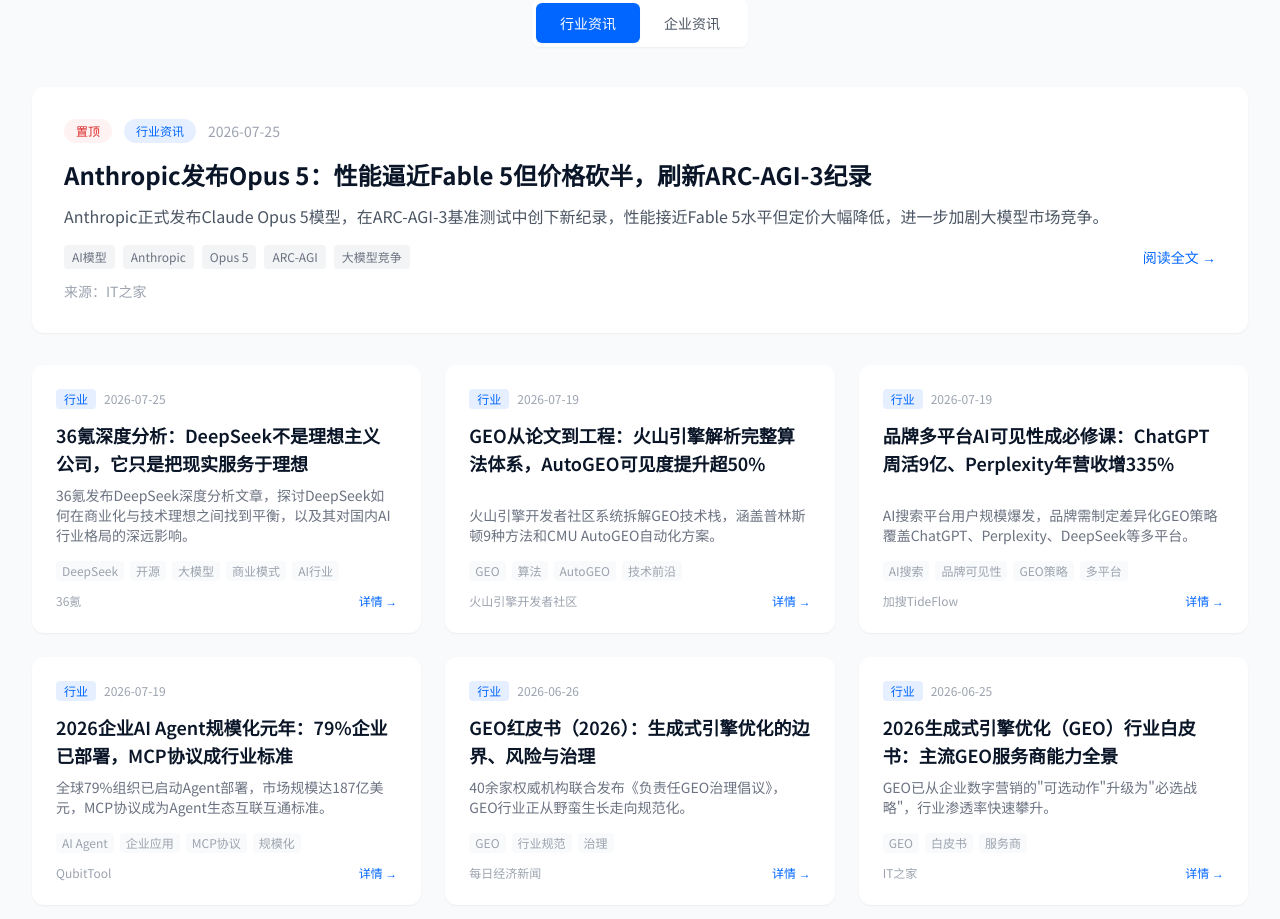
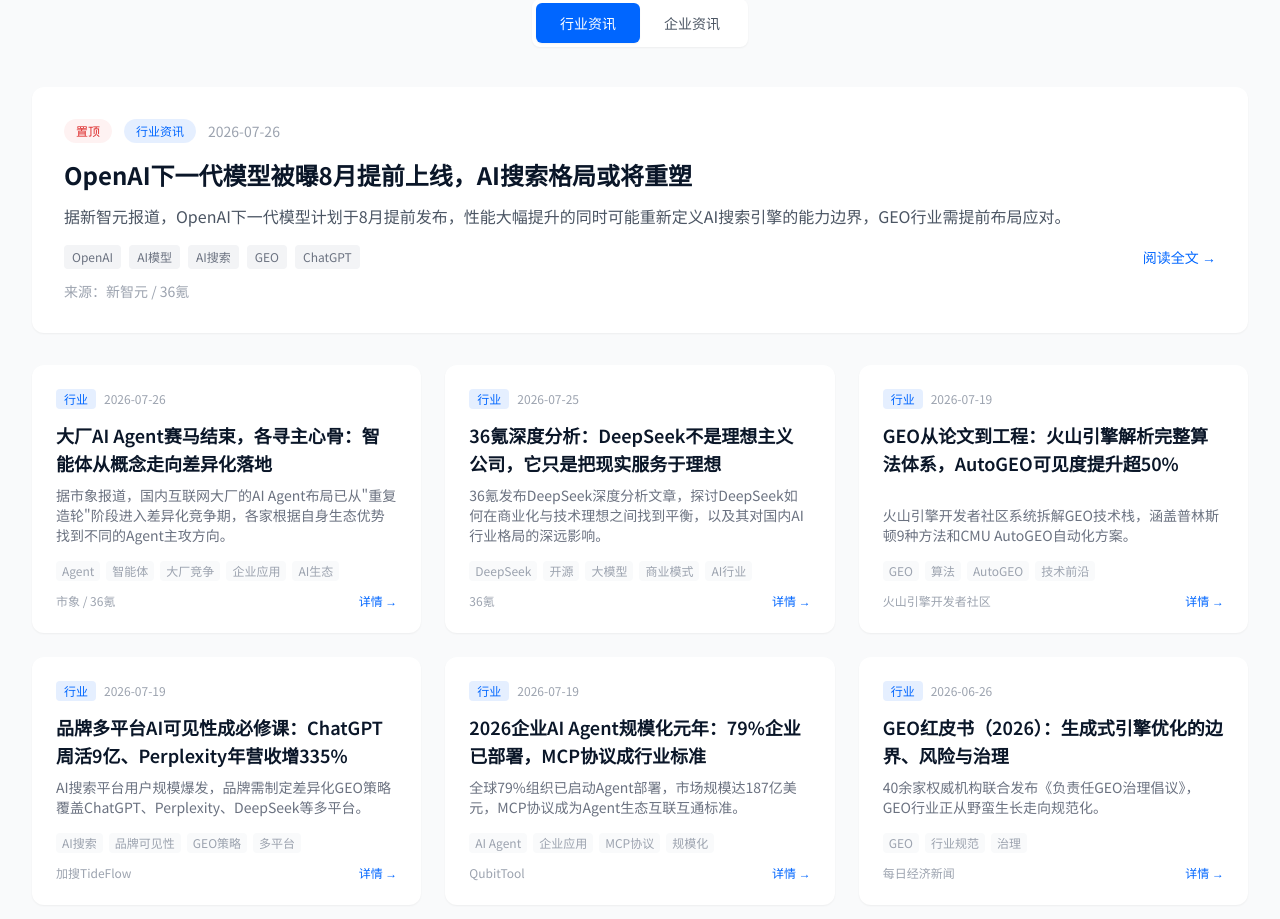
Before and after one commit to reaishenghuodel/xuanjizhike, a React (Vite) app in the folder app/: page / in a window 1280 px wide. Shown: the part 3940-4859 px from the top of the page. Built offline with nearby package versions, Linux system fonts and the light colour scheme; the HTML template or start-up script is replaced by a standard one.

Commit message:
feat: 更新AI行业资讯 2026-07-26 (OpenAI新模型/黄仁勋力挺开源/大厂Agent差异化)

```diff
--- a/app/src/data/newsData.ts
+++ b/app/src/data/newsData.ts
@@ -11,6 +11,77 @@
 }
 
 export const newsItems: NewsItem[] = [
+  {
+    id: 206,
+    title: 'OpenAI下一代模型被曝8月提前上线，AI搜索格局或将重塑',
+    summary: '据新智元报道，OpenAI下一代模型计划于8月提前发布，性能大幅提升的同时可能重新定义AI搜索引擎的能力边界，GEO行业需提前布局应对。',
+    content: `据新智元援引多方消息源报道，OpenAI下一代旗舰模型计划于2026年8月提前上线，较原定时间表有所提前。
+
+核心信息：
+1. 发布时间：下一代模型预计8月上线，较此前市场预期提前
+2. 性能跃升：新模型在推理、多模态理解等方面预计有显著提升
+3. 搜索整合：新模型将进一步强化AI搜索能力，ChatGPT的搜索功能有望获得底层能力升级
+4. 行业震动：若性能大幅提升，将直接影响Perplexity、Google AI Overview等AI搜索产品的竞争格局
+
+对GEO行业的影响：
+- AI搜索引擎底层能力升级意味着品牌内容被理解和推荐的方式将发生变化
+- GEO优化策略需要适配新一代模型的语义理解和推理能力
+- 企业应提前关注新模型的特性，调整内容优化方向
+- 模型能力提升将使AI搜索结果更加精准，对GEO内容质量要求更高`,
+    category: 'industry',
+    source: '新智元 / 36氪',
+    date: '2026-07-26',
+    tags: ['OpenAI', 'AI模型', 'AI搜索', 'GEO', 'ChatGPT'],
+    isTop: true,
+  },
+  {
+    id: 207,
+    title: '黄仁勋首次发推力挺Kimi K3开源，半个硅谷响应：开源模型成为AI产业共识',
+    summary: '英伟达CEO黄仁勋首次在社交媒体发推，力挺月之暗面Kimi K3开源，引发硅谷科技界广泛响应，开源模型在AI产业中的战略地位进一步巩固。',
+    content: `英伟达CEO黄仁勋近日首次在社交媒体发推，公开力挺月之暗面旗下Kimi K3模型的开源策略，引发半个硅谷科技圈的广泛响应和讨论。
+
+核心信息：
+1. 黄仁勋表态：优秀开源模型应该被使用，开源是AI产业发展的重要力量
+2. 行业响应：多位硅谷科技领袖跟进表态，支持开源AI模型的发展路线
+3. Kimi K3影响力：Kimi K3作为中国开源大模型的代表，获得国际产业界高度认可
+4. 开源趋势：继DeepSeek之后，Kimi K3再次证明中国开源模型的全球竞争力
+
+产业意义：
+- 开源模型正在成为AI产业的基础共识，不再是"二等选择"
+- 英伟达作为算力基础设施提供者，力挺开源意味着生态策略的深层调整
+- 中国AI开源力量获得国际认可，有助于推动全球AI普惠化
+
+对GEO行业的启示：开源模型的普及将降低GEO工具和服务的部署成本，更多企业可以本地化部署AI搜索优化方案。`,
+    category: 'industry',
+    source: '机器之心 / 36氪',
+    date: '2026-07-26',
+    tags: ['开源', 'Kimi K3', '黄仁勋', 'AI模型', 'DeepSeek'],
+    isTop: true,
+  },
+  {
+    id: 208,
+    title: '大厂AI Agent赛马结束，各寻主心骨：智能体从概念走向差异化落地',
+    summary: '据市象报道，国内互联网大厂的AI Agent布局已从"重复造轮"阶段进入差异化竞争期，各家根据自身生态优势找到不同的Agent主攻方向。',
+    content: `据市象深度分析报道，国内互联网大厂在AI Agent领域的"赛马"阶段已基本结束，各家开始根据自身生态优势寻找差异化的Agent发展路径。
+
+核心观察：
+1. 阿里：依托通义千问和钉钉生态，主攻企业办公智能体，推出"千问办公"新打法
+2. 字节跳动：基于豆包模型和抖音生态，聚焦内容创作和营销Agent
+3. 百度：以文心大模型为核心，在搜索和知识服务领域深耕Agent能力
+4. 腾讯：利用微信生态优势，探索社交场景下的AI Agent应用
+5. 华为：结合鸿蒙生态和盘古大模型，在端侧Agent和行业应用上发力
+
+行业趋势：
+- Agent从"什么都做"转向"做深做透"，垂直场景成为竞争焦点
+- 大厂不再简单复制对手的Agent产品，而是围绕自身生态构建差异化优势
+- 企业级Agent部署从POC（概念验证）进入规模化落地阶段
+
+对GEO行业的启示：不同平台的Agent对品牌信息的获取和呈现方式各不相同，GEO优化需要针对不同AI Agent生态制定差异化策略。`,
+    category: 'industry',
+    source: '市象 / 36氪',
+    date: '2026-07-26',
+    tags: ['Agent', '智能体', '大厂竞争', '企业应用', 'AI生态'],
+  },
   {
     id: 203,
     title: 'Anthropic发布Opus 5：性能逼近Fable 5但价格砍半，刷新ARC-AGI-3纪录',
```
